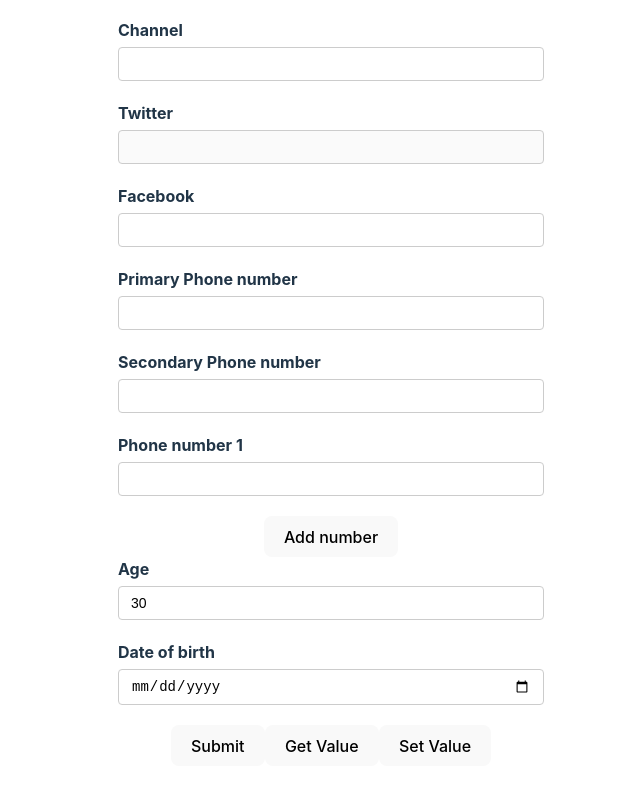
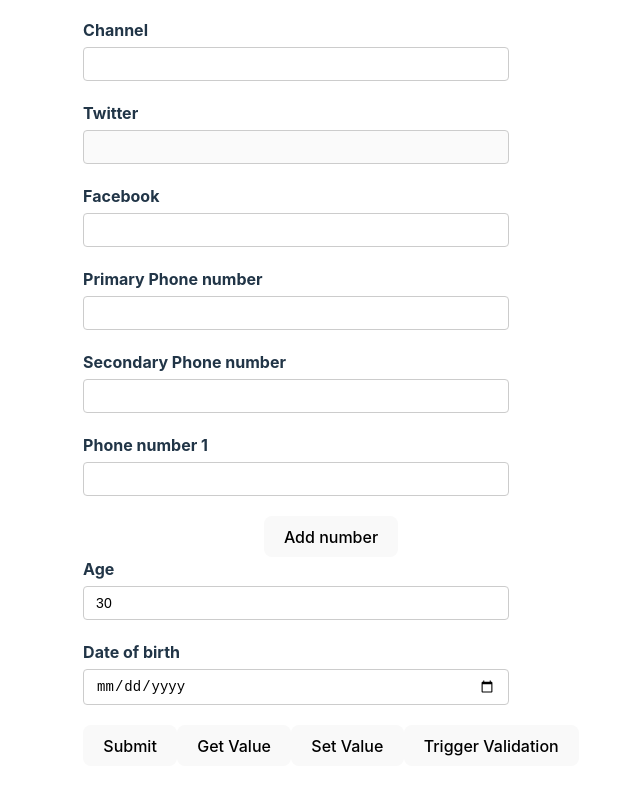
Before and after one commit to aamir12/react-form-hook, a React (Vite) app: page / in a window 1280 px wide. Shown: the part 305-1100 px from the top of the page, without its empty margins (309-949 px from the left). Built offline with nearby package versions, Linux system fonts and the light colour scheme; no server answers.

Commit message:
trigger validation manually

```diff
--- a/src/Components/YoutubeForm.tsx
+++ b/src/Components/YoutubeForm.tsx
@@ -34,7 +34,7 @@ export const YouTubeForm = () => {
       age: 30,
       dob: new Date(),
     },
-    mode: "onTouched",
+    mode: "onTouched", //"onSubmit" default,"onTouched", "all" = onChange and onBlur, onBlur, onChange = performance issue
   });
 
   const {
@@ -46,6 +46,7 @@ export const YouTubeForm = () => {
     getValues,
     setValue,
     reset,
+    trigger, //manually trigger form validation
   } = form;
   const { fields, append, remove } = useFieldArray({
     name: "phNumbers",
@@ -322,6 +323,15 @@ export const YouTubeForm = () => {
         <button type="button" onClick={handleSetValue}>
           Set Value
         </button>
+        <button
+          type="button"
+          onClick={() => {
+            //trigger(); //all form trigger
+            trigger("channel"); //specific field validatoin trigger
+          }}
+        >
+          Trigger Validation
+        </button>
       </form>
 
       {/* <DevTool control={control} /> */}
```
